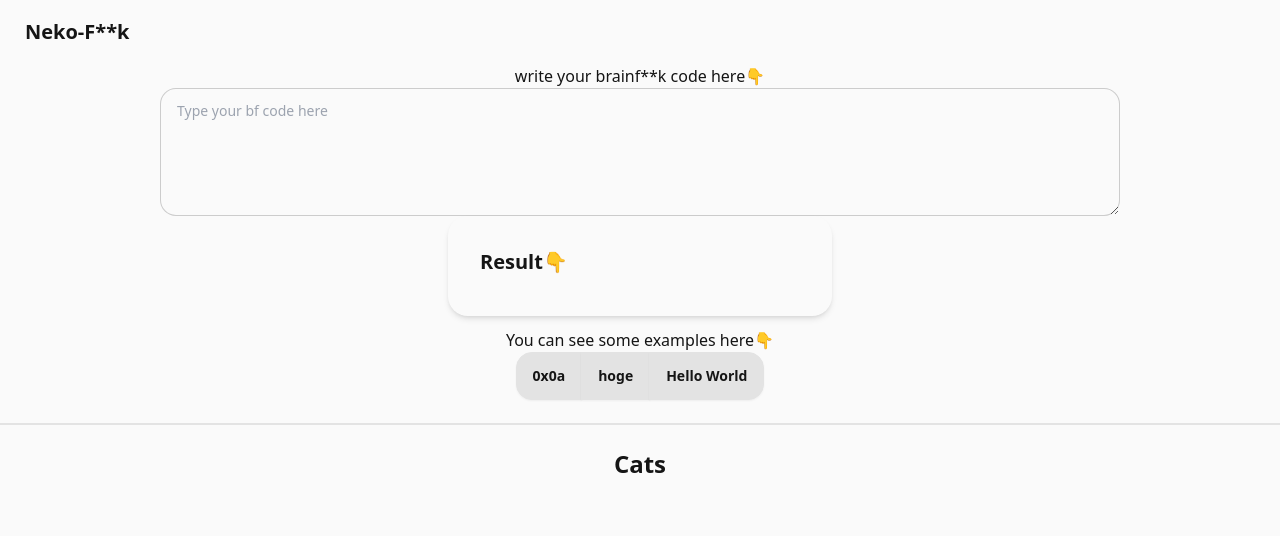
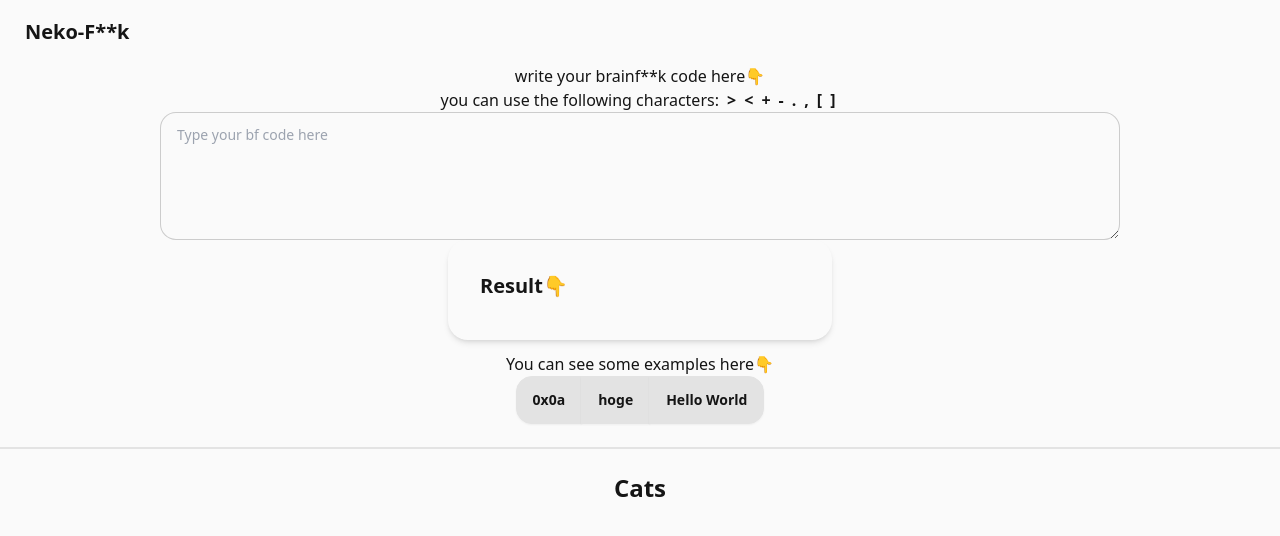
Before and after one commit to ryoppippi/neko-fuck, a SvelteKit app: page / in a window 1280 px wide. Shown: the top 536 px of the page. Built offline with nearby package versions, Linux system fonts and the light colour scheme; what @core/unknownutil would draw is missing.

Commit message:
add tooltip

```diff
--- a/src/routes/+page.svelte
+++ b/src/routes/+page.svelte
@@ -85,6 +85,12 @@
 	<div>
 		<div class="grid place-items-center">
 			<h1>write your brainf**k code here👇</h1>
+			<h2>
+				you can use the following characters:
+				{#each ['>', '<', '+', '-', '.', ',', '[', ']'] as c}
+					<span class="mx-1 font-bold">{c}</span>
+				{/each}
+			</h2>
 			<textarea
 				class="textarea textarea-bordered h-32 w-3/4"
 				placeholder="Type your bf code here"
--- a/src/routes/CatsView.svelte
+++ b/src/routes/CatsView.svelte
@@ -25,14 +25,16 @@
 	} as const satisfies Record<BfChar, string>;
 
 	function replaceCat(input: string) {
-		return input.split('').map((char) => (isBfChar(char) ? catsBfMap[char] : laughingDog));
+		return input.split('').map((char) => (isBfChar(char) ? [char, catsBfMap[char]] : ['?', laughingDog]));
 	}
 </script>
 
 {#each inputText.split('\n') as line}
 	<div class="flex flex-wrap">
-		{#each replaceCat(line) as cat}
-			<img src={cat} alt="cat-{cat}" class="h-12 flex-shrink-0" />
+		{#each replaceCat(line) as [key, cat]}
+			<div class="tooltip lg:tooltip-info" data-tip={key}>
+				<img src={cat} alt="cat-{key}" class="h-12 flex-shrink-0" />
+			</div>
 		{/each}
 	</div>
 {/each}
```
